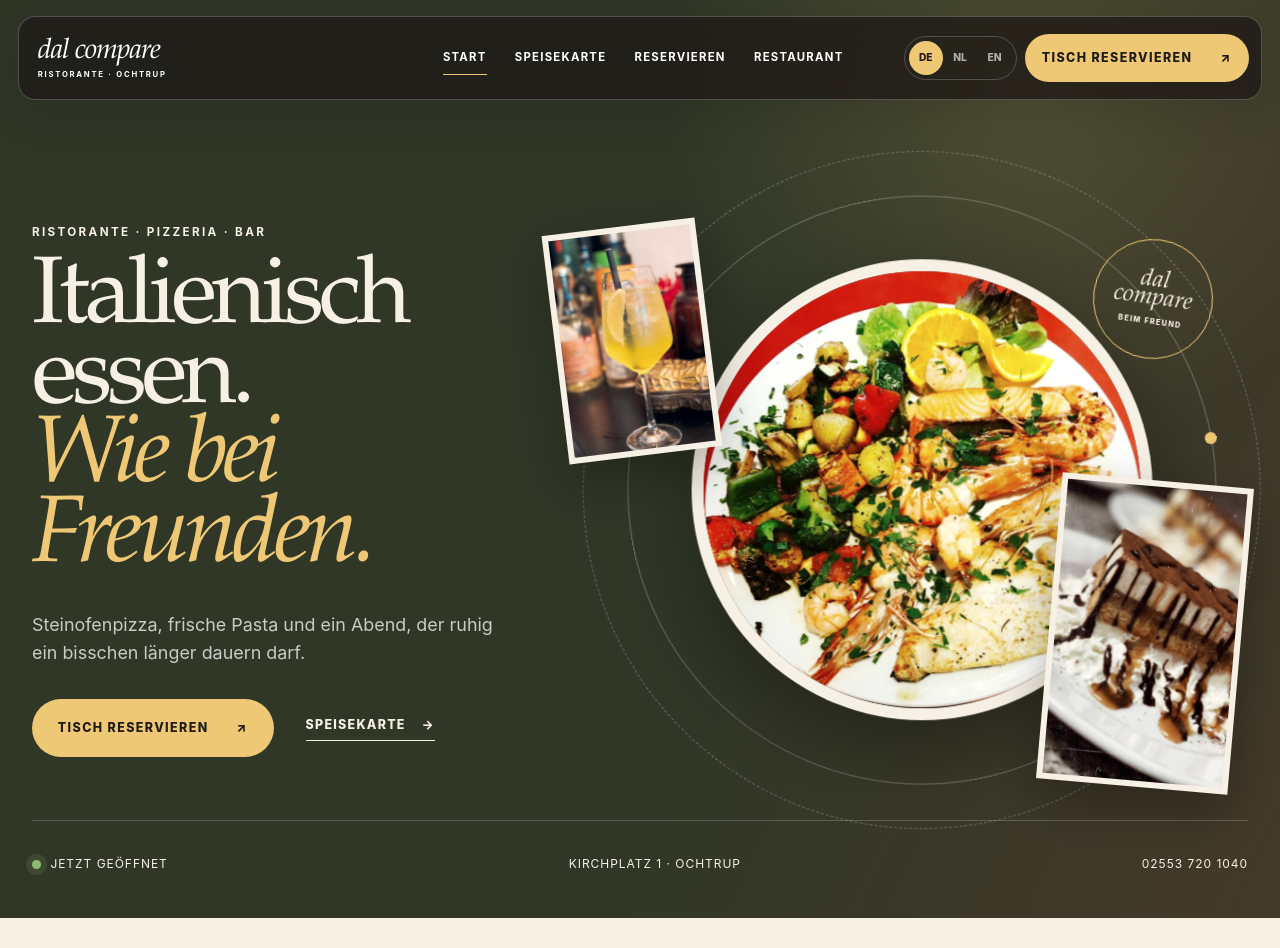
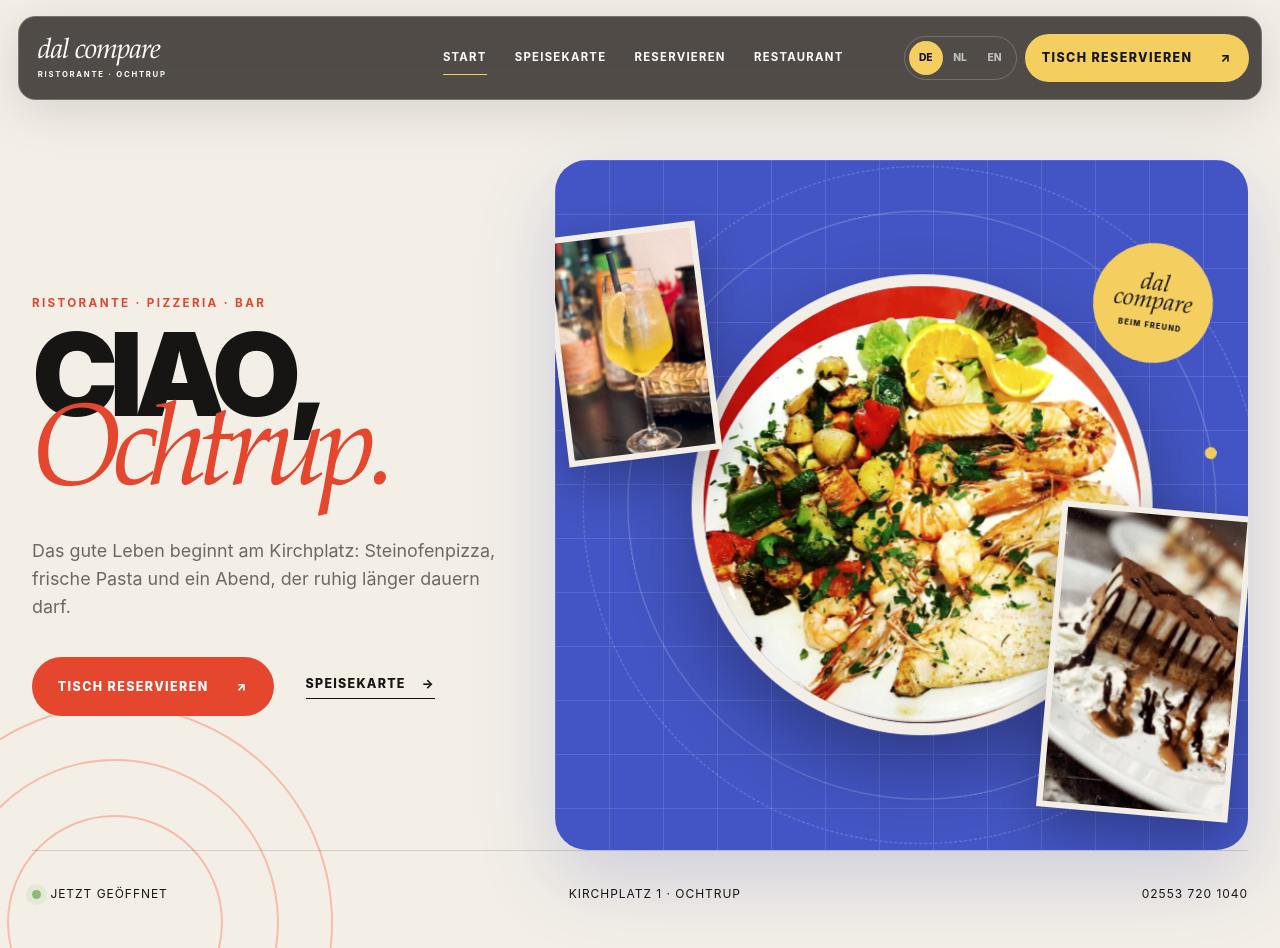
Before and after one commit to moussamoussa911/dal-compare-concept, a website: page index.html in a window 1280 px wide. Shown: the top 948 px of the page. Drawn offline with Linux system fonts and the light colour scheme.

Commit message:
Refresh concept with bold modern editorial direction

```diff
--- a/app.js
+++ b/app.js
@@ -3,8 +3,8 @@ const translations = {
     "nav.home": "Start", "nav.menu": "Speisekarte", "nav.booking": "Reservieren", "nav.restaurant": "Restaurant", "nav.legal": "Rechtliches",
     "common.reserve": "Tisch reservieren", "common.menu": "Speisekarte", "common.ourStory": "Unsere Geschichte", "common.continue": "Weiter", "common.back": "Zurück", "common.skip": "Zum Inhalt",
     "common.address": "Adresse", "common.hours": "Öffnungszeiten", "common.contact": "Kontakt", "common.closed": "Ruhetag", "footer.closedTuesday": "Dienstag Ruhetag",
-    "home.eyebrow": "Ristorante · Pizzeria · Bar", "home.hero1": "Italienisch essen.", "home.hero2": "Wie bei Freunden.",
-    "home.lead": "Steinofenpizza, frische Pasta und ein Abend, der ruhig ein bisschen länger dauern darf.",
+    "home.eyebrow": "Ristorante · Pizzeria · Bar", "home.hero1": "Ciao,", "home.hero2": "Ochtrup.",
+    "home.lead": "Das gute Leben beginnt am Kirchplatz: Steinofenpizza, frische Pasta und ein Abend, der ruhig länger dauern darf.",
     "home.sectionWelcome": "Willkommen", "home.welcomeTitle": "Ein Stück Italien. Direkt am Kirchplatz.",
     "home.welcomeCopy": "Dal Compare heißt „beim Freund“. Genau so fühlt sich ein Abend bei uns an: unkompliziert, herzlich und voller Geschmack.",
     "home.sectionMenu": "Aus der Karte", "home.favTitle": "Die Favoriten am Tisch.", "home.fullMenu": "Ganze Karte entdecken",
@@ -50,8 +50,8 @@ const translations = {
     "nav.home": "Home", "nav.menu": "Menukaart", "nav.booking": "Reserveren", "nav.restaurant": "Restaurant", "nav.legal": "Juridisch",
     "common.reserve": "Reserveer een tafel", "common.menu": "Menukaart", "common.ourStory": "Ons verhaal", "common.continue": "Verder", "common.back": "Terug", "common.skip": "Naar de inhoud",
     "common.address": "Adres", "common.hours": "Openingstijden", "common.contact": "Contact", "common.closed": "Gesloten", "footer.closedTuesday": "Dinsdag gesloten",
-    "home.eyebrow": "Ristorante · Pizzeria · Bar", "home.hero1": "Italiaans eten.", "home.hero2": "Als bij vrienden.",
-    "home.lead": "Steenovenpizza, verse pasta en een avond die gerust wat langer mag duren.",
+    "home.eyebrow": "Ristorante · Pizzeria · Bar", "home.hero1": "Ciao,", "home.hero2": "Ochtrup.",
+    "home.lead": "Het goede leven begint aan de Kirchplatz: steenovenpizza, verse pasta en een avond die gerust langer mag duren.",
     "home.sectionWelcome": "Welkom", "home.welcomeTitle": "Een stukje Italië. Aan de Kirchplatz.",
     "home.welcomeCopy": "Dal Compare betekent ‘bij een vriend’. Precies zo voelt een avond bij ons: ontspannen, hartelijk en vol smaak.",
     "home.sectionMenu": "Van de kaart", "home.favTitle": "Favorieten voor op tafel.", "home.fullMenu": "Ontdek de hele kaart",
@@ -97,8 +97,8 @@ const translations = {
     "nav.home": "Home", "nav.menu": "Menu", "nav.booking": "Book", "nav.restaurant": "Restaurant", "nav.legal": "Legal",
     "common.reserve": "Book a table", "common.menu": "View menu", "common.ourStory": "Our story", "common.continue": "Continue", "common.back": "Back", "common.skip": "Skip to content",
     "common.address": "Address", "common.hours": "Opening hours", "common.contact": "Contact", "common.closed": "Closed", "footer.closedTuesday": "Closed Tuesdays",
-    "home.eyebrow": "Ristorante · Pizzeria · Bar", "home.hero1": "Italian dining.", "home.hero2": "Among friends.",
-    "home.lead": "Stone-baked pizza, fresh pasta and an evening that is welcome to last a little longer.",
+    "home.eyebrow": "Ristorante · Pizzeria · Bar", "home.hero1": "Ciao,", "home.hero2": "Ochtrup.",
+    "home.lead": "The good life starts on Kirchplatz: stone-baked pizza, fresh pasta and an evening that is welcome to last.",
     "home.sectionWelcome": "Welcome", "home.welcomeTitle": "A taste of Italy. Right on Kirchplatz.",
     "home.welcomeCopy": "Dal Compare means ‘at a friend’s place’. That is exactly how an evening here feels: relaxed, warm and full of flavour.",
     "home.sectionMenu": "From the menu", "home.favTitle": "The table favourites.", "home.fullMenu": "Explore the full menu",
--- a/index.html
+++ b/index.html
@@ -20,8 +20,8 @@
       <div class="hero__wash" aria-hidden="true"></div>
       <div class="hero__copy reveal">
         <p class="eyebrow" data-i18n="home.eyebrow">Ristorante · Pizzeria · Bar</p>
-        <h1><span data-i18n="home.hero1">Italienisch essen.</span><em data-i18n="home.hero2">Wie bei Freunden.</em></h1>
-        <p class="hero__lead" data-i18n="home.lead">Steinofenpizza, frische Pasta und ein Abend, der ruhig ein bisschen länger dauern darf.</p>
+        <h1><span data-i18n="home.hero1">Ciao,</span><em data-i18n="home.hero2">Ochtrup.</em></h1>
+        <p class="hero__lead" data-i18n="home.lead">Das gute Leben beginnt am Kirchplatz: Steinofenpizza, frische Pasta und ein Abend, der ruhig länger dauern darf.</p>
         <div class="hero__actions">
           <a class="button button--primary" href="/reservieren"><span data-i18n="common.reserve">Tisch reservieren</span><span aria-hidden="true">↗</span></a>
           <a class="text-link" href="/speisekarte"><span data-i18n="common.menu">Speisekarte</span><span aria-hidden="true">→</span></a>
--- a/styles.css
+++ b/styles.css
@@ -1,14 +1,14 @@
 :root {
-  --wine: #56232d;
-  --wine-dark: #35131b;
-  --tomato: #d44a36;
-  --olive: #4f573d;
-  --olive-dark: #303727;
-  --cream: #f6f0e5;
-  --paper: #fffaf1;
-  --butter: #efc875;
-  --ink: #201c19;
-  --muted: #716a62;
+  --wine: #e5462e;
+  --wine-dark: #181614;
+  --tomato: #ff5b3e;
+  --olive: #4355c5;
+  --olive-dark: #303fa8;
+  --cream: #f3efe7;
+  --paper: #fffaf2;
+  --butter: #f4cf5f;
+  --ink: #171513;
+  --muted: #6e6862;
   --line: rgba(32, 28, 25, .16);
   --serif: "Iowan Old Style", "Palatino Linotype", "Book Antiqua", Georgia, serif;
   --sans: Inter, "Segoe UI", Helvetica, Arial, sans-serif;
@@ -47,7 +47,7 @@ button { color: inherit; }
   margin: 0;
   font-family: var(--serif);
   font-size: clamp(3rem, 6.6vw, 7.8rem);
-  font-weight: 400;
+  font-weight: 500;
   line-height: .95;
   letter-spacing: -.045em;
 }
@@ -183,23 +183,34 @@ button { color: inherit; }
   grid-template-rows: 1fr auto;
   overflow: hidden;
   padding: 10rem max(2rem, calc((100vw - var(--max)) / 2)) 2rem;
-  color: var(--cream);
-  background: var(--olive-dark);
+  color: var(--ink);
+  background: var(--cream);
 }
 .hero__wash {
-  position: absolute; inset: 0; opacity: .45;
-  background:
-    radial-gradient(circle at 80% 10%, rgba(239,200,117,.34), transparent 28%),
-    linear-gradient(115deg, transparent 58%, rgba(212,74,54,.27));
+  position: absolute; left: -8vw; bottom: -15vw; width: 34vw; height: 34vw;
+  border: 2px solid var(--tomato); border-radius: 50%; opacity: .35;
 }
+.hero__wash::before, .hero__wash::after { position: absolute; border: 2px solid var(--tomato); border-radius: 50%; content: ""; }
+.hero__wash::before { inset: 12%; }
+.hero__wash::after { inset: 25%; }
 .hero__copy { position: relative; z-index: 2; align-self: center; max-width: 690px; padding: 3rem 2rem 3rem 0; }
-.hero h1 { margin: 0; font-family: var(--serif); font-size: clamp(4rem, 7.4vw, 8.5rem); font-weight: 400; line-height: .84; letter-spacing: -.055em; }
+.hero__copy .eyebrow { color: var(--wine); }
+.hero h1 { margin: 0; font-size: clamp(5rem, 9vw, 10.5rem); line-height: .73; letter-spacing: -.075em; }
 .hero h1 span, .hero h1 em { display: block; }
-.hero h1 em { color: var(--butter); font-weight: 400; }
-.hero__lead { max-width: 560px; margin: 2rem 0; color: rgba(255,255,255,.74); font-size: clamp(1.05rem, 1.4vw, 1.28rem); }
+.hero h1 span { font-family: var(--sans); font-weight: 900; text-transform: uppercase; }
+.hero h1 em { color: var(--wine); font-family: var(--serif); font-weight: 500; }
+.hero__lead { max-width: 560px; margin: 2.3rem 0; color: var(--muted); font-size: clamp(1.05rem, 1.4vw, 1.28rem); }
 .hero__actions { display: flex; align-items: center; gap: 2rem; }
-.hero__actions .button { background: var(--butter); color: var(--ink); }
-.hero__visual { position: relative; z-index: 1; min-height: 660px; align-self: center; }
+.hero__actions .button { background: var(--wine); color: white; }
+.hero__visual {
+  position: relative; z-index: 1; min-height: 690px; align-self: center; overflow: hidden;
+  border-radius: 2rem; background: var(--olive); box-shadow: 0 28px 80px rgba(48,63,168,.2);
+}
+.hero__visual::before {
+  position: absolute; inset: 0; opacity: .16;
+  background-image: linear-gradient(rgba(255,255,255,.7) 1px, transparent 1px), linear-gradient(90deg, rgba(255,255,255,.7) 1px, transparent 1px);
+  background-size: 54px 54px; content: "";
+}
 .hero-dish {
   position: absolute; z-index: 2; top: 50%; left: 53%; width: min(36vw, 560px); aspect-ratio: 1;
   margin: 0; border: 12px solid var(--cream); border-radius: 50%; box-shadow: 0 30px 80px rgba(0,0,0,.34);
@@ -216,11 +227,11 @@ button { color: inherit; }
 .hero-orbit::before { position: absolute; top: -6px; left: 50%; width: 12px; height: 12px; border-radius: 50%; background: var(--butter); content: ""; }
 .hero-stamp {
   position: absolute; z-index: 4; right: 5%; top: 12%; display: grid; width: 7.5rem; height: 7.5rem; border: 1px solid var(--butter);
-  border-radius: 50%; place-content: center; text-align: center; transform: rotate(8deg);
+  border-radius: 50%; place-content: center; color: var(--ink); background: var(--butter); text-align: center; transform: rotate(8deg);
 }
 .hero-stamp span, .hero-stamp strong { font-family: var(--serif); font-size: 1.5rem; font-style: italic; font-weight: 400; line-height: .75; }
 .hero-stamp small { margin-top: .55rem; font-size: .46rem; font-weight: 800; letter-spacing: .17em; text-transform: uppercase; }
-.hero__foot { position: relative; z-index: 5; grid-column: 1/-1; display: flex; align-items: center; justify-content: space-between; border-top: 1px solid rgba(255,255,255,.2); padding-top: 1.4rem; font-size: .75rem; letter-spacing: .08em; text-transform: uppercase; }
+.hero__foot { position: relative; z-index: 5; grid-column: 1/-1; display: flex; align-items: center; justify-content: space-between; border-top: 1px solid var(--line); padding-top: 1.4rem; font-size: .75rem; letter-spacing: .08em; text-transform: uppercase; }
 .hero__foot div { display: flex; align-items: center; gap: .6rem; }
 .status-dot { display: block; width: .55rem; height: .55rem; border-radius: 50%; background: #8ebb74; box-shadow: 0 0 0 6px rgba(142,187,116,.14); }
 @keyframes floatDish { 50% { transform: translate(-50%, calc(-50% - 12px)) rotate(2deg); } }
@@ -263,7 +274,7 @@ button { color: inherit; }
 .experience__facts strong { color: var(--wine); font-family: var(--serif); font-size: 2.2rem; }
 .experience__facts span, .experience__copy small { color: var(--muted); font-size: .72rem; }
 .cta { padding-top: 0; }
-.cta__inner { position: relative; overflow: hidden; border-radius: var(--radius); padding: clamp(3rem, 9vw, 8rem); color: white; background: var(--olive-dark); text-align: center; }
+.cta__inner { position: relative; overflow: hidden; border-radius: var(--radius); padding: clamp(3rem, 9vw, 8rem); color: white; background: var(--olive); text-align: center; }
 .cta__inner::before, .cta__inner::after { position: absolute; width: 30vw; height: 30vw; border: 1px solid rgba(255,255,255,.15); border-radius: 50%; content: ""; }
 .cta__inner::before { left: -15vw; top: -10vw; }
 .cta__inner::after { right: -10vw; bottom: -20vw; }
@@ -280,7 +291,7 @@ button { color: inherit; }
   margin: 0; font-family: var(--serif); font-size: clamp(4rem, 9vw, 10rem); font-weight: 400; line-height: .86; letter-spacing: -.055em;
 }
 .page-hero__copy > p:last-child { max-width: 650px; margin-top: 2rem; color: rgba(255,255,255,.65); font-size: 1.18rem; }
-.menu-sketch { display: flex; align-items: center; gap: 1rem; margin-top: 4rem; color: var(--butter); font-size: clamp(1.2rem,3vw,3rem); font-weight: 850; letter-spacing: .08em; }
+.menu-sketch { display: flex; align-items: center; gap: 1rem; margin-top: 4rem; color: var(--tomato); font-size: clamp(1.2rem,3vw,3rem); font-weight: 850; letter-spacing: .08em; }
 .menu-sketch i { font-family: var(--serif); font-weight: 400; }
 
 /* Menu */
@@ -333,7 +344,7 @@ button { color: inherit; }
 .menu-note { display: block; margin-top: 1rem; color: var(--muted); font-size: .63rem; line-height: 1.4; }
 
 /* Booking */
-.booking-hero { display: grid; grid-template-columns: 1fr auto; align-items: end; min-height: 620px; color: var(--cream); background: var(--olive-dark); }
+.booking-hero { display: grid; grid-template-columns: 1fr auto; align-items: end; min-height: 620px; color: var(--cream); background: var(--olive); }
 .booking-hero__copy { max-width: 970px; }
 .booking-hero__copy > p:last-child { color: rgba(255,255,255,.65); font-size: 1.2rem; }
 .booking-hero__meta { display: grid; gap: 1.5rem; padding-bottom: .5rem; }
@@ -413,7 +424,7 @@ button { color: inherit; }
 .story__grid { display: grid; grid-template-columns: 1.4fr .6fr; gap: 7rem; }
 .story__copy { color: var(--muted); font-size: 1.1rem; }
 .story__copy p:first-child::first-letter { float: left; margin: .1rem .55rem 0 0; color: var(--wine); font-family: var(--serif); font-size: 4rem; line-height: .75; }
-.section--olive { color: var(--cream); background: var(--olive-dark); }
+.section--olive { color: var(--cream); background: var(--olive); }
 .gallery-grid { display: grid; grid-template-columns: 1.2fr .8fr .8fr; grid-template-rows: 360px 300px; gap: 1rem; }
 .gallery-grid figure { margin: 0; overflow: hidden; }
 .gallery-grid img { filter: saturate(.62) contrast(1.05); transition: transform .7s, filter .7s; }
@@ -437,7 +448,7 @@ button { color: inherit; }
 .hours b { text-align: right; font-weight: 550; }
 
 /* Legal */
-.legal-hero { min-height: 620px; color: var(--cream); background: var(--olive-dark); }
+.legal-hero { min-height: 620px; color: var(--cream); background: var(--olive); }
 .legal-shell { display: grid; max-width: 1300px; grid-template-columns: 260px 1fr; gap: 6rem; margin: auto; padding: 6rem 1.5rem 9rem; }
 .legal-nav { position: sticky; top: 8rem; display: flex; height: max-content; flex-direction: column; }
 .legal-nav a { border-bottom: 1px solid var(--line); padding: 1rem 0; font-size: .75rem; font-weight: 800; letter-spacing: .08em; text-transform: uppercase; }
```
Also changed, not shown: 1 other file.
